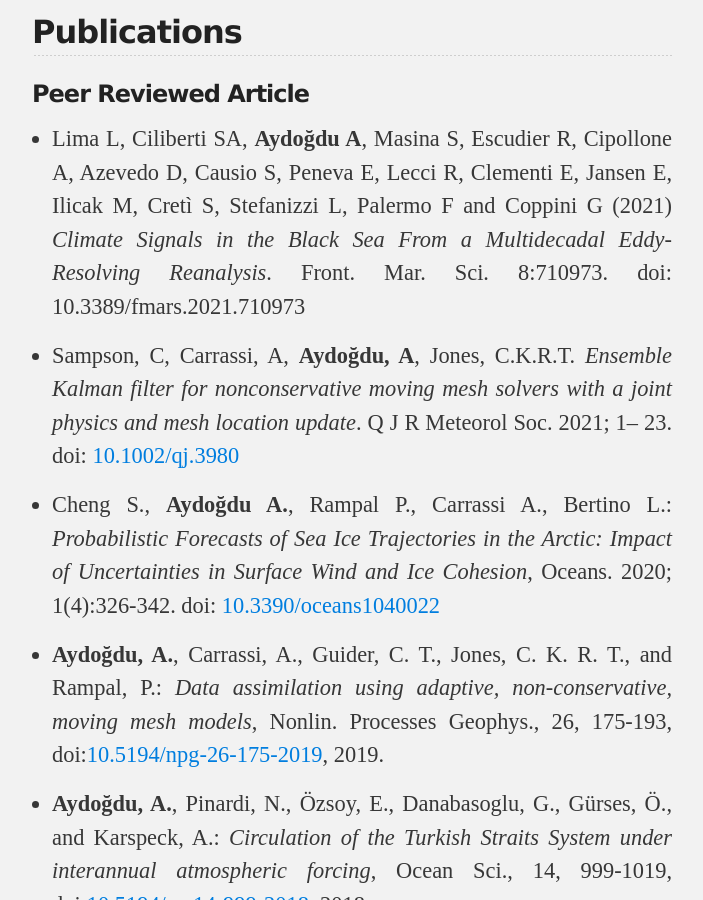
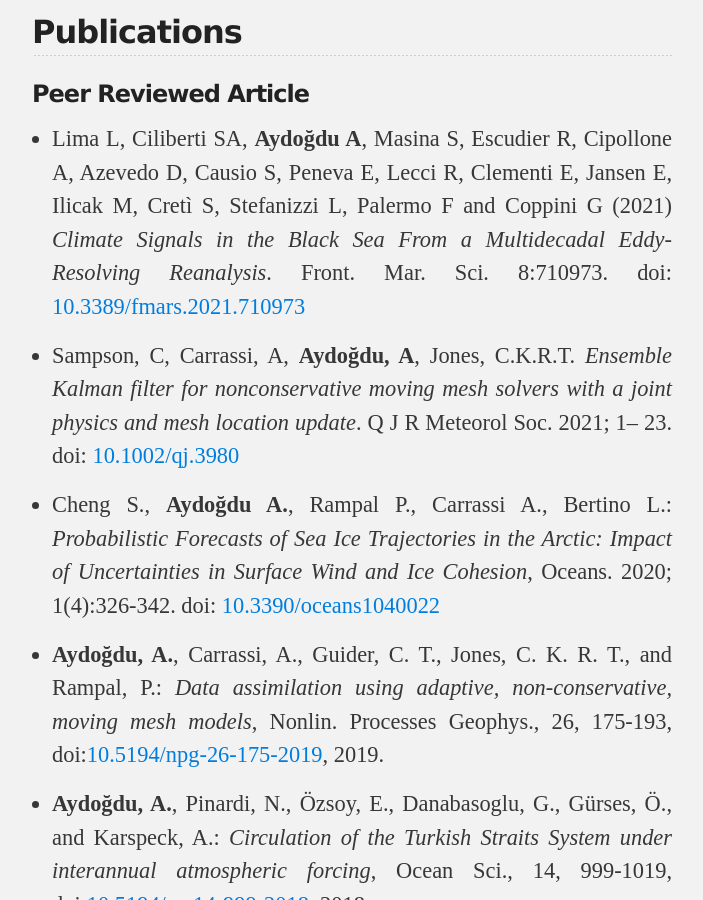
Before and after one commit to aydogduali/aydogduali.github.io, a Jekyll site: the page built from research/publication.md, in a window 1280 px wide and 900 px high, scrolled down 518 px. Shown: the whole window, without its empty margins (288-991 px from the left). Built offline with Jekyll 4.4.1, drawn with Linux system fonts in a browser that asks for light colours; our own code applies the rules of GitHub Pages for plain Markdown files; the repository's description, which GitHub fills in, is left out; some of the changed lines change nothing that is shown.

```diff
--- a/research/publication.md
+++ b/research/publication.md
@@ -6,7 +6,7 @@
 
 ### Peer Reviewed Article
 
-- Lima L, Ciliberti SA, __Aydoğdu A__, Masina S, Escudier R, Cipollone A, Azevedo D, Causio S, Peneva E, Lecci R, Clementi E, Jansen E, Ilicak M, Cretì S, Stefanizzi L, Palermo F and Coppini G (2021) *Climate Signals in the Black Sea From a Multidecadal Eddy-Resolving Reanalysis*. Front. Mar. Sci. 8:710973. doi: 10.3389/fmars.2021.710973
+- Lima L, Ciliberti SA, __Aydoğdu A__, Masina S, Escudier R, Cipollone A, Azevedo D, Causio S, Peneva E, Lecci R, Clementi E, Jansen E, Ilicak M, Cretì S, Stefanizzi L, Palermo F and Coppini G (2021) *Climate Signals in the Black Sea From a Multidecadal Eddy-Resolving Reanalysis*. Front. Mar. Sci. 8:710973. doi: [10.3389/fmars.2021.710973](https://doi.org/10.3389/fmars.2021.710973)
 
 - Sampson, C, Carrassi, A, __Aydoğdu, A__, Jones, C.K.R.T. *Ensemble Kalman filter for nonconservative moving mesh solvers with a joint physics and mesh location update*. Q J R Meteorol Soc. 2021; 1– 23. doi: [10.1002/qj.3980](https://doi.org/10.1002/qj.3980)
 
```
